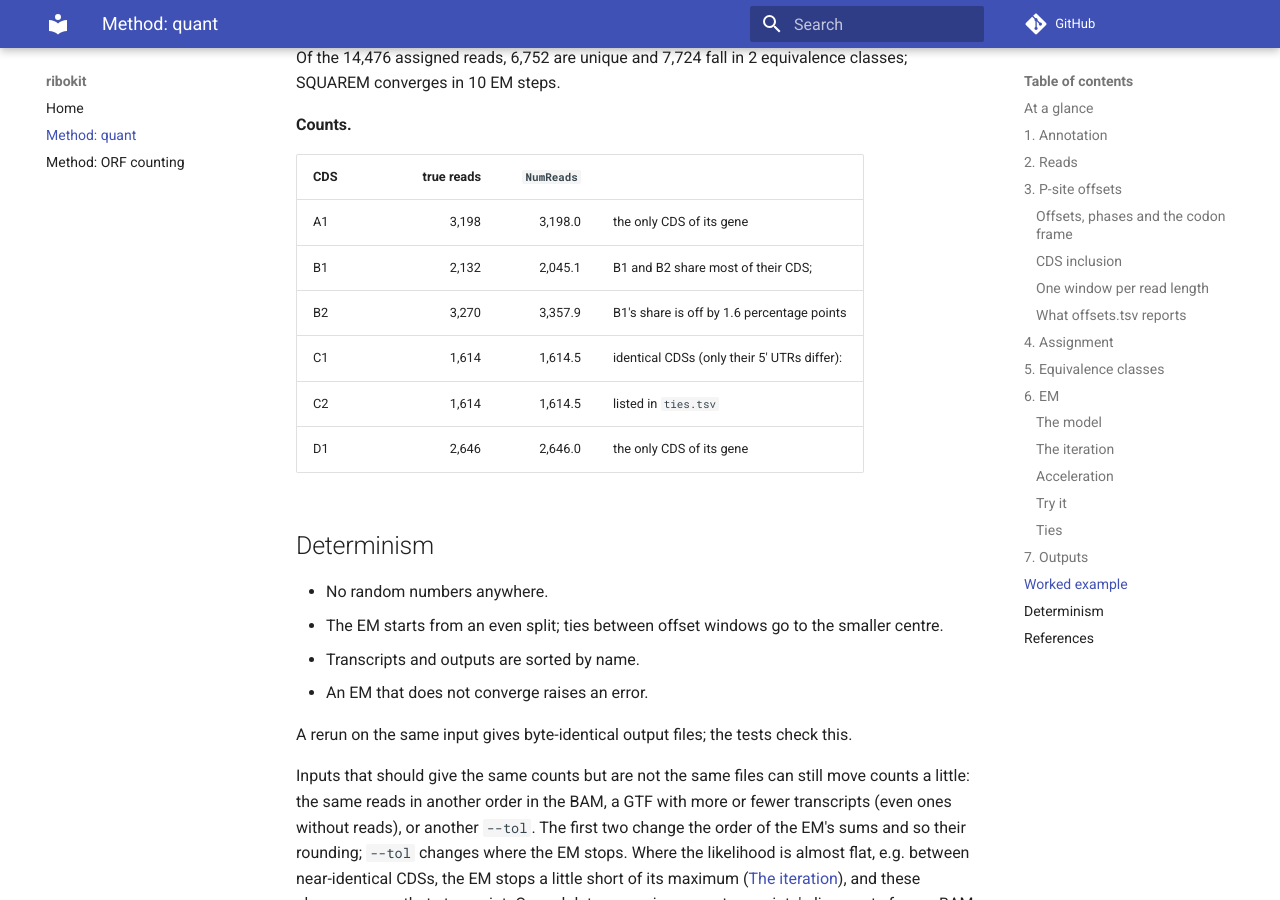
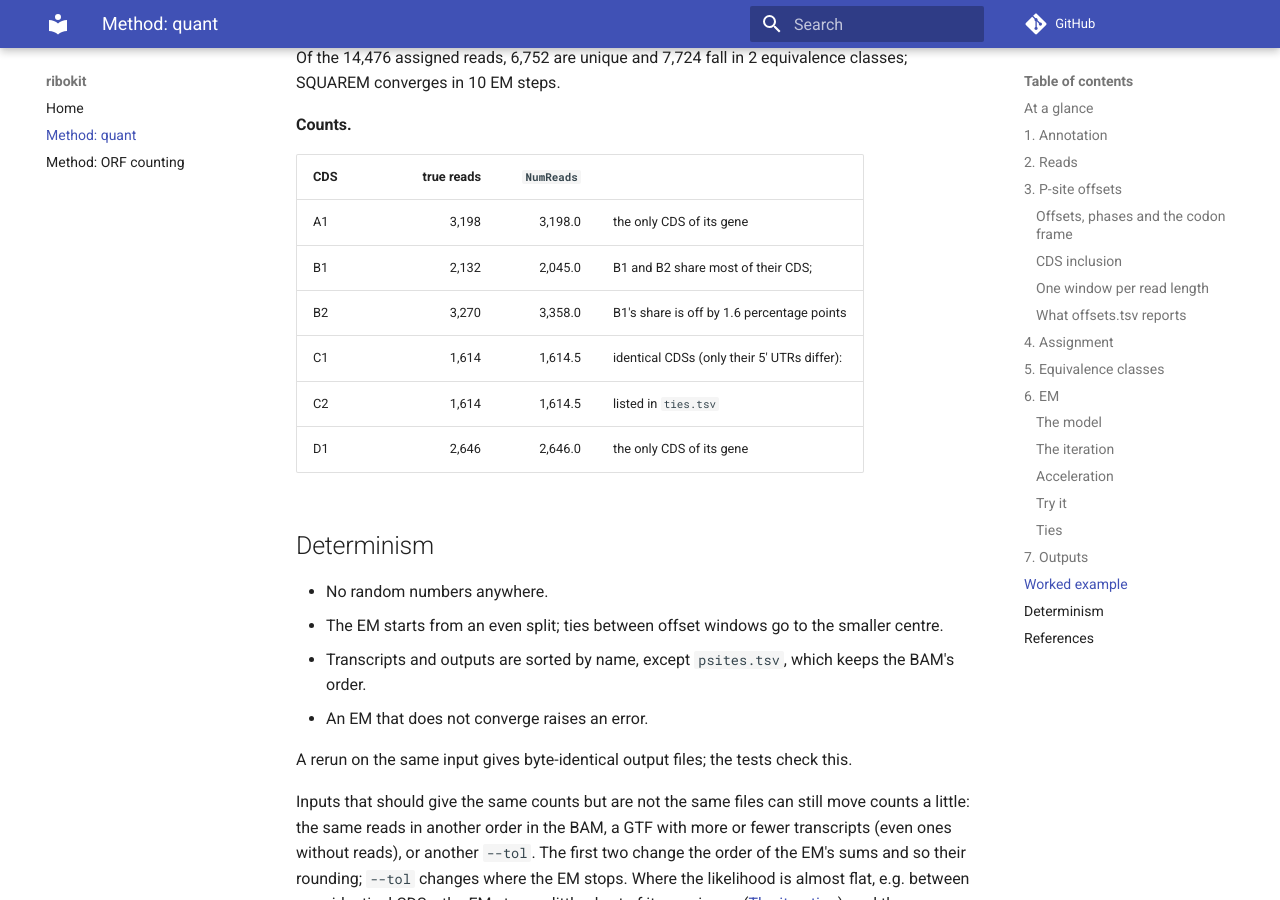
Before and after one commit to katarinagresova/ribokit, an MkDocs documentation site: the page built from docs/method.md, in a window 1280 px wide and 900 px high, scrolled down 11614 px. Built offline with MkDocs 1.6.1 and Material for MkDocs 9.7.7, drawn with Linux system fonts in a browser that asks for light colours; comment, search, counter and statistics services are not loaded.

Commit message:
docs: outside-component types in the README, psites.tsv order, the untranslated lead share, B1/B2 rounding

```diff
--- a/docs/method.md
+++ b/docs/method.md
@@ -383,8 +383,8 @@ classes; SQUAREM converges in 10 EM steps.
 | CDS | true reads | `NumReads` | |
 |---|---:|---:|---|
 | A1 | 3,198 | 3,198.0 | the only CDS of its gene |
-| B1 | 2,132 | 2,045.1 | B1 and B2 share most of their CDS; |
-| B2 | 3,270 | 3,357.9 | B1's share is off by 1.6 percentage points |
+| B1 | 2,132 | 2,045.0 | B1 and B2 share most of their CDS; |
+| B2 | 3,270 | 3,358.0 | B1's share is off by 1.6 percentage points |
 | C1 | 1,614 | 1,614.5 | identical CDSs (only their 5′ UTRs differ): |
 | C2 | 1,614 | 1,614.5 | listed in `ties.tsv` |
 | D1 | 2,646 | 2,646.0 | the only CDS of its gene |
@@ -394,7 +394,8 @@ classes; SQUAREM converges in 10 EM steps.
 - No random numbers anywhere.
 - The EM starts from an even split; ties between offset windows go to the
   smaller centre.
-- Transcripts and outputs are sorted by name.
+- Transcripts and outputs are sorted by name, except `psites.tsv`, which keeps
+  the BAM's order.
 - An EM that does not converge raises an error.
 
 A rerun on the same input gives byte-identical output files; the tests check
```
Also changed, not shown: README.md (+1 -1 lines), docs/orfs.md (+3 -2 lines).
